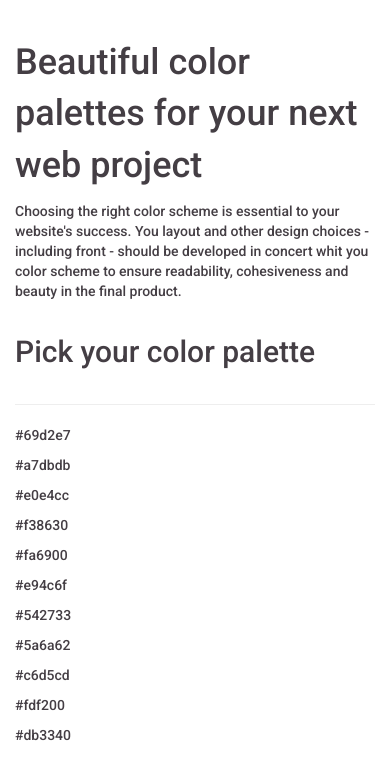
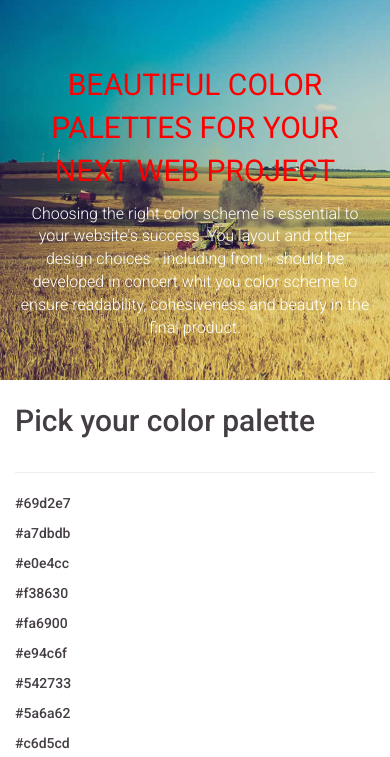
Before and after one commit to Okaidy/34_Kane-Theme, a plain HTML site: page index.html in a window 390 px wide. Shown: the part 86-843 px from the top of the page. Drawn offline with nearby package versions, Linux system fonts and the light colour scheme.

Commit message:
menu estatico, se agregaron estilos para banner, cambia el tamaño de la fuente en los breakpoint, se agrego una image de background

```diff
--- a/css/main.css
+++ b/css/main.css
@@ -1,3 +1,29 @@
+@media screen and (max-width: 970px) {
+	/*para saber en donde es breakpoint*/
+	h1.white{
+		color: pink;
+	}
+	/*cambio de tamaño de letra*/
+	h1.font65{
+		font-size: 50px;
+	}
+	p.font30{
+		font-size: 25px;
+	}
+}
+@media screen and (max-width: 500px) {
+	/*saber deonde es el breakpoint*/
+	h1.white{
+		color: red;
+	}
+	/*cambio de tamaño de letra*/
+	h1.font65{
+		font-size: 30px;
+	}
+	p.font30{
+		font-size: 16px;
+	}
+}
 /*Color verde para el menu*/
 .nav_verde{
 	background-color: #27ad60;
@@ -19,6 +45,7 @@
 nav.navbar ul.nav li {
     font-weight: normal;
 }
+/*efecto para el logo*/
 .dark img {
   -webkit-filter: brightness(100%);
   -webkit-transition: all 1s ease;
@@ -27,7 +54,32 @@ nav.navbar ul.nav li {
       -ms-transition: all 1s ease;
           transition: all 1s ease;
 }
-
 .dark img:hover {
   -webkit-filter: brightness(0%);
 }
+/*fondo de banner*/
+.fondo{
+	background-image: url(../img/carousel-bg.jpg);
+	background-size: cover;
+	padding: 130px 0px 30px 0px;
+}
+/*letra blanca*/
+.white{
+	color: white;
+}
+/*Tamaño para titulo principal*/
+.font65{
+	font-size: 65px;
+}
+/*tamaño para parrafo en banner principal*/
+.font30{
+	font-size: 30px;
+}
+/*grosor de la letra del parrafo de banner*/
+.w300{
+	font-weight:300;
+}
+/*grosor de letra para itulo de banner*/
+.normal{
+	font-weight: normal;
+}
--- a/index.html
+++ b/index.html
@@ -14,7 +14,7 @@
   </head>
 <body>
 <!-- Escribe tu código HTML aquí -->
-    <nav class="navbar nav_verde"><!--Menu-->
+    <nav class="navbar nav_verde navbar-fixed-top"><!--Menu-->
         <div class="container"><!--Container-->
             <div class="navbar-header dark"><!--Responsive-->
                 <button type="button" class="navbar-toggle collapsed" data-toggle="collapse" data-target="#menu"><!--Hamburguesa-->
@@ -38,16 +38,16 @@
             </div><!--Fin de items-->
         </div><!--Fin de container-->
     </nav><!--Fin de menu-->
-    <a name="Home"></a><header><!--Banner principal-->
+    <a name="Home"></a><header class="fondo text-center"><!--Banner principal-->
         <div class="container"><!--Container-->
             <div class="row"><!--Renglon para titulo-->
                 <div class="col-md-12"><!--Columnas para titulo-->
-                    <h1>Beautiful color palettes for your next web project</h1>
+                    <h1 class="normal font65 white">BEAUTIFUL COLOR PALETTES FOR YOUR NEXT WEB PROJECT</h1>
                 </div><!--Cierre de columnas-->
             </div><!--Fin de titulo-->
             <div class="row"><!--Renglon para texto-->
                 <div class="col-md-12"><!--Columnas para texto-->
-                    <p>Choosing the right color scheme is essential to your website's success. You layout and other design choices - including front - should be developed in concert whit you color scheme to ensure readability, cohesiveness and beauty in the final product.</p>
+                    <p class="w300 font30 white">Choosing the right color scheme is essential to your website's success. You layout and other design choices - including front - should be developed in concert whit you color scheme to ensure readability, cohesiveness and beauty in the final product.</p>
                 </div><!--Cierre de columnas-->
             </div><!--Fin de texto-->
         </div><!--Fin de cotainer-->
```
